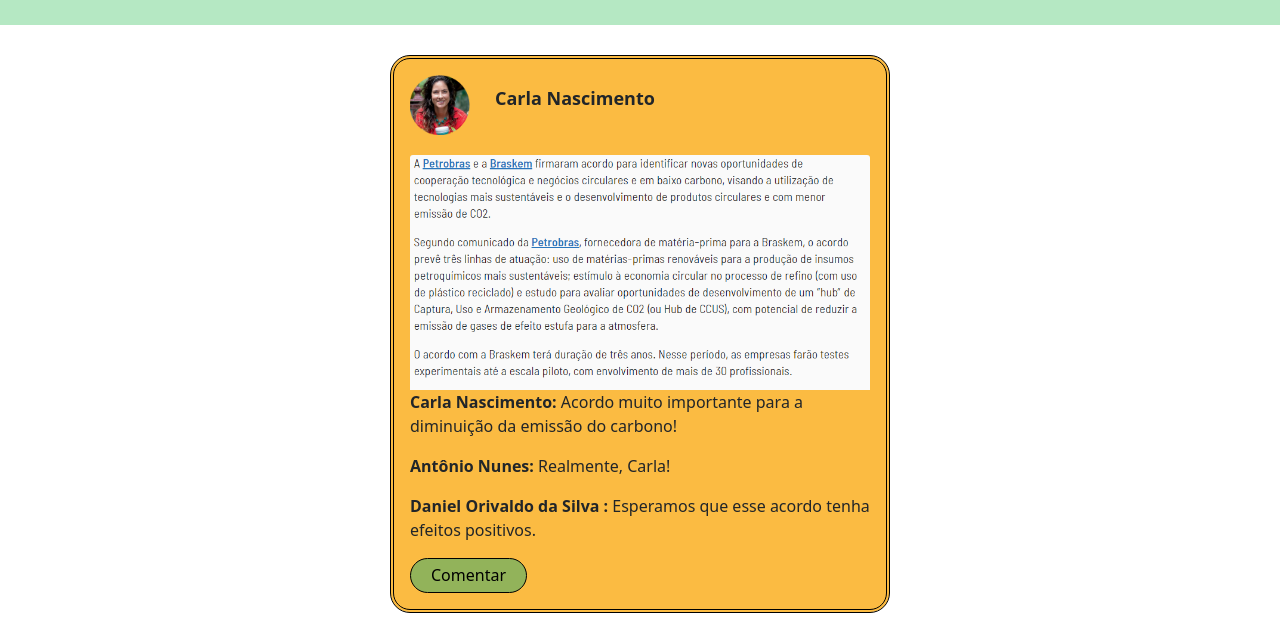
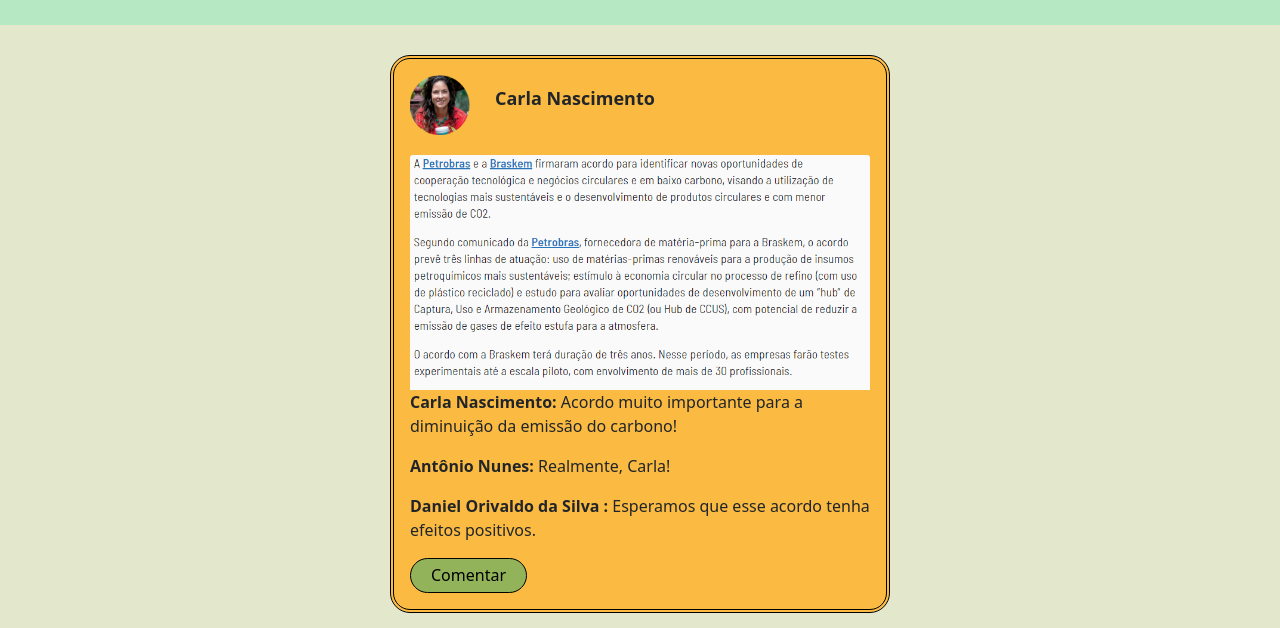
Before and after one commit to Emerson05/sustenplace, a plain HTML site: page comunidade.html in a window 1280 px wide. Shown: the part 172-800 px from the top of the page. Drawn offline with Linux system fonts and the light colour scheme.

Commit message:
Atualização icons

```diff
--- a/comunidade.html
+++ b/comunidade.html
@@ -6,6 +6,7 @@
     <meta charset="UTF-8">
     <meta http-equiv="X-UA-Compatible" content="IE=edge">
     <meta name="viewport" content="width=device-width, initial-scale=1.0">
+    <link rel="shortcut icon" href="imagens/apple-touch-icon.png" type="image/x-icon">
     <link rel="stylesheet" href="bootstrap-5.1.3-dist/css/bootstrap.min.css">
     <link rel="stylesheet" href="bootstrap-5.1.3-dist/js/bootstrap.bundle.min.js">
     <link rel="stylesheet" href="css/style_comuni.css">
--- a/css/style.css
+++ b/css/style.css
@@ -60,3 +60,7 @@
     margin: 0;
 
 }
+
+body{
+    background-color: #e3e8cd;
+}
--- a/css/style_comuni.css
+++ b/css/style_comuni.css
@@ -89,3 +89,7 @@
     padding-right: 20px;
     height: 35px;
 }
+
+body{
+    background-color: #e3e8cd;
+}
```
